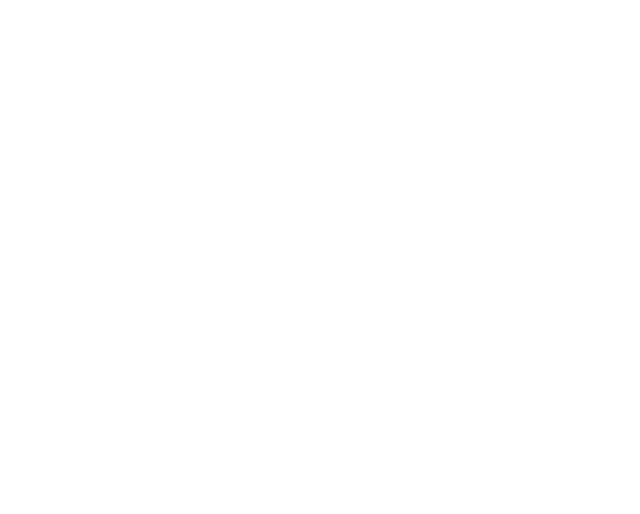
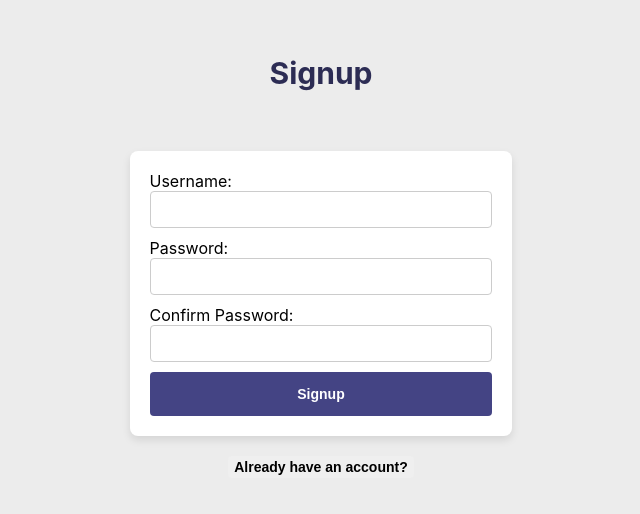
Before and after one commit to jgrk28/DetectionApp, a React (Create React App) app in the folder client/: page /signup in a window 1280 px wide. Before the commit this address had no page. Shown: the part 154-668 px from the top of the page, without its empty margins (319-959 px from the left). Built offline with nearby package versions, Linux system fonts and the light colour scheme.

Commit message:
Add react components for login and signup

```diff
--- a/client/src/App.css
+++ b/client/src/App.css
@@ -50,7 +50,7 @@ button {
   box-shadow: 0 4px 8px rgba(0,0,0,0.1);
   border-radius: 8px;
 
-  input[type="file"] {
+  input[type="file"], input[type="username"], input[type="password"] {
     width: 100%;
     padding: 10px;
     margin-bottom: 10px;
--- a/client/src/App.js
+++ b/client/src/App.js
@@ -2,10 +2,13 @@ import './App.css';
 import {
   BrowserRouter as Router,
   Routes,
-  Route
+  Route,
+  Link
 } from 'react-router-dom';
 import VideoUpload from './VideoUpload';
 import VideoViewer from './VideoViewer';
+import Login from './Login';
+import Signup from './Signup';
 
 function App() {
   return (
@@ -13,8 +16,11 @@ function App() {
           <Routes>
             <Route path="/" element={<VideoUpload />} />
             <Route path="/view" element={<VideoViewer />} />
+            <Route path="/login" element={<Login />} />
+            <Route path="/signup" element={<Signup />} />
           </Routes>
       </Router>
+
   );
 }
 
--- /dev/null
+++ b/client/src/Login.js
@@ -0,0 +1,65 @@
+import React, { useState } from 'react';
+import { useNavigate } from 'react-router-dom';
+
+function Login() {
+  const [username, setUsername] = useState('');
+  const [password, setPassword] = useState('');
+
+  const navigate = useNavigate();
+
+  const handleSubmit = async (event) => {
+    event.preventDefault();
+    const loginData = {
+      username: username,
+      password: password
+    };
+    try {
+      // This is not safe to send plaintext passwords over http as they could be intercepted and read
+      const response = await fetch(`http://${process.env.REACT_APP_API_HOST}:${process.env.REACT_APP_API_PORT}/api/login/`, {
+        method: 'POST',
+        headers: {
+          'Content-Type': 'application/json',
+        },
+        body: JSON.stringify(loginData)
+      })
+      if (response.ok) {
+        const data = await response.json();
+        navigate("/")
+      } else {
+          throw new Error('Login failed');
+      }
+    } catch (error) {
+        console.error('Error:', error);
+    }
+  };
+
+  return (
+    <div className="page-container">
+      <h1 className="page-title">Login</h1>
+      <form className="form-container" onSubmit={handleSubmit}>
+        <div>
+          <label>Username:</label>
+          <input
+            type="username"
+            value={username}
+            onChange={(e) => setUsername(e.target.value)}
+            required
+          />
+        </div>
+        <div>
+          <label>Password:</label>
+          <input
+            type="password"
+            value={password}
+            onChange={(e) => setPassword(e.target.value)}
+            required
+          />
+        </div>
+        <button type="submit">Login</button>
+      </form>
+      <button onClick={() => navigate('/signup')}>Don't have an account?</button>
+    </div>
+  );
+}
+
+export default Login;
--- /dev/null
+++ b/client/src/Signup.js
@@ -0,0 +1,79 @@
+import React, { useState } from 'react';
+import { useNavigate } from 'react-router-dom';
+
+function Signup() {
+  const [username, setUsername] = useState('');
+  const [password, setPassword] = useState('');
+  const [confirmPassword, setConfirmPassword] = useState('');
+
+  const navigate = useNavigate();
+
+  const handleSubmit = async (event) => {
+    event.preventDefault();
+    if (password !== confirmPassword) {
+      alert("Passwords don't match.");
+      return;
+    }
+    const signupData = {
+      username: username,
+      password: password
+    };
+    try {
+      // This is not safe to send plaintext passwords over http as they could be intercepted and read
+      const response = await fetch(`http://${process.env.REACT_APP_API_HOST}:${process.env.REACT_APP_API_PORT}/api/signup/`, {
+        method: 'POST',
+        headers: {
+          'Content-Type': 'application/json',
+        },
+        body: JSON.stringify(signupData)
+      })
+      if (response.ok) {
+        const data = await response.json();
+        navigate("/")
+      } else {
+          throw new Error('Signup failed');
+      }
+    } catch (error) {
+        console.error('Error:', error);
+    }
+  };
+
+  return (
+    <div className="page-container">
+      <h1 className="page-title">Signup</h1>
+      <form className="form-container" onSubmit={handleSubmit}>
+        <div>
+          <label>Username:</label>
+          <input
+            type="username"
+            value={username}
+            onChange={(e) => setUsername(e.target.value)}
+            required
+          />
+        </div>
+        <div>
+          <label>Password:</label>
+          <input
+            type="password"
+            value={password}
+            onChange={(e) => setPassword(e.target.value)}
+            required
+          />
+        </div>
+        <div>
+          <label>Confirm Password:</label>
+          <input
+            type="password"
+            value={confirmPassword}
+            onChange={(e) => setConfirmPassword(e.target.value)}
+            required
+          />
+        </div>
+        <button type="submit">Signup</button>
+      </form>
+      <button onClick={() => navigate('/login')}>Already have an account?</button>
+    </div>
+  );
+}
+
+export default Signup;
```
Lines whose indentation alone changed are shown as unchanged.
